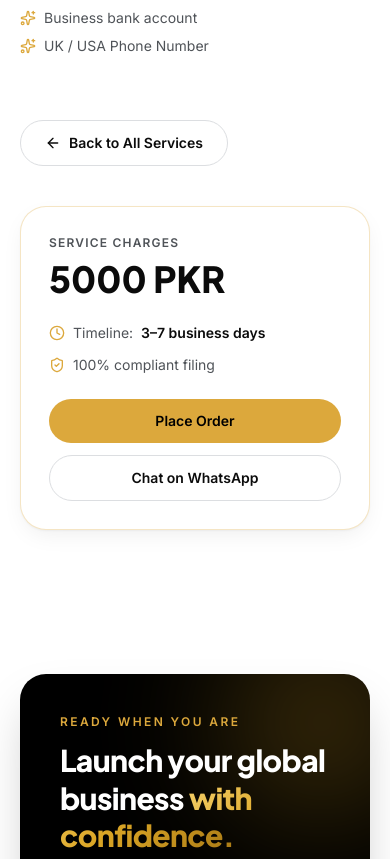
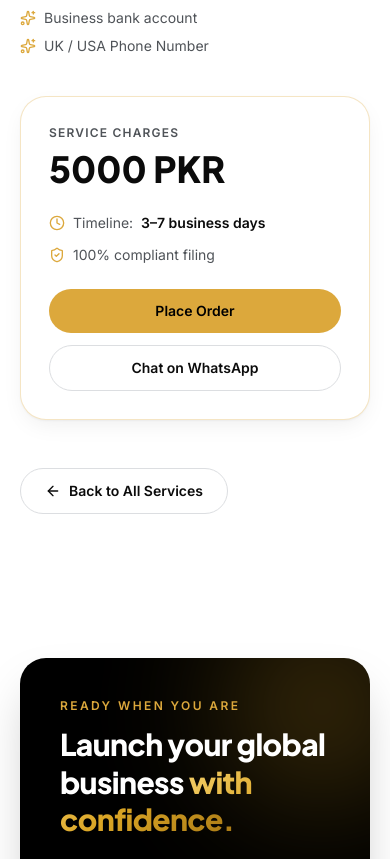
Before and after one commit to theusmandev/meetusamaservices, a React (Vite) app: page /services/paypal in a window 390 px wide. Shown: the part 1380-2239 px from the top of the page. Built offline with nearby package versions, Linux system fonts and the light colour scheme.

Commit message:
fix(service-page): reorder 'Back to All Services' button below pricing card on mobile
Fixed the mobile (stacked) layout so the 'Back to All Services' button appears after the pricing sidebar card instead of before it, while preserving the existing desktop layout.

```diff
--- a/src/components/service-page.tsx
+++ b/src/components/service-page.tsx
@@ -99,15 +99,6 @@ export function ServicePage({ data }: { data: ServiceDetail }) {
                   </li>
                 ))}
               </ul>
-
-              <div className="mt-16">
-                <Link
-                  to="/services"
-                  className="inline-flex items-center gap-2 rounded-full border border-border px-6 py-3 text-sm font-semibold text-foreground transition hover:border-[color:var(--gold)] hover:text-[color:var(--gold)]"
-                >
-                  <ArrowLeft className="h-4 w-4" /> Back to All Services
-                </Link>
-              </div>
             </div>
           </ScrollReveal>
 
@@ -165,6 +156,17 @@ export function ServicePage({ data }: { data: ServiceDetail }) {
               )}
             </aside>
           </ScrollReveal>
+
+          <ScrollReveal delay={120} className="lg:col-start-1">
+            <div className="pt-2 lg:pt-8">
+              <Link
+                to="/services"
+                className="inline-flex items-center gap-2 rounded-full border border-border px-6 py-3 text-sm font-semibold text-foreground transition hover:border-[color:var(--gold)] hover:text-[color:var(--gold)]"
+              >
+                <ArrowLeft className="h-4 w-4" /> Back to All Services
+              </Link>
+            </div>
+          </ScrollReveal>
         </div>
       </section>
 
```
